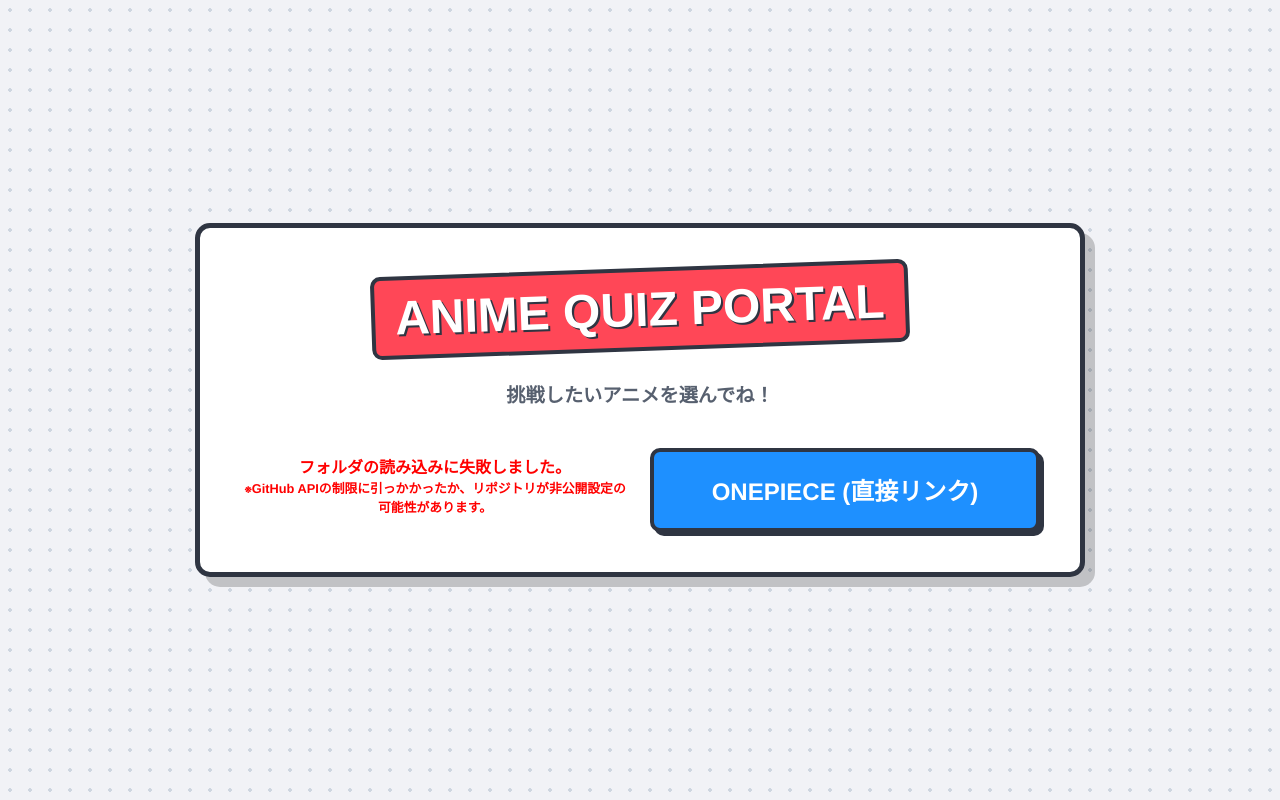
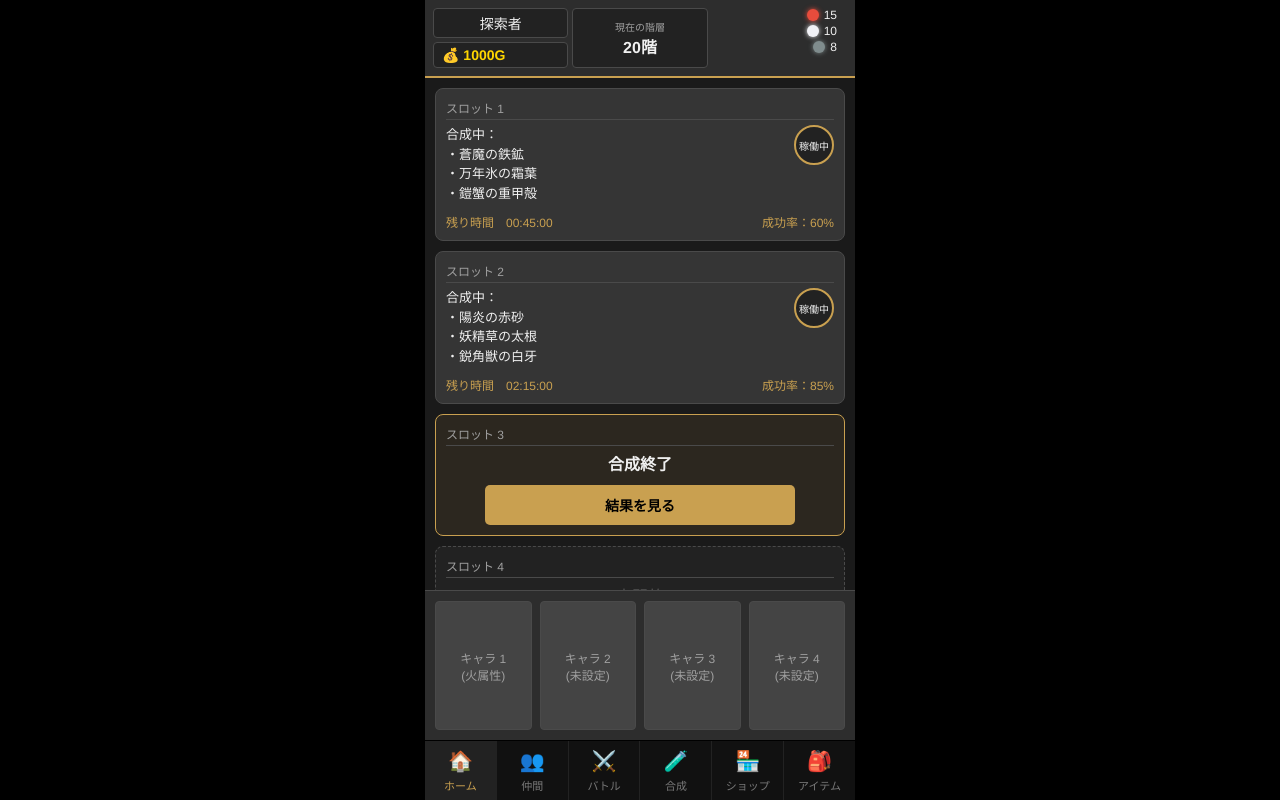
Before and after one commit to katumumumu-hub/yakyuu, a plain HTML site: page index.html in a window 1280 px wide. Drawn offline with Linux system fonts and the light colour scheme; no server answers.

Commit message:
Implement home screen layout and styles
Added a new home screen layout with dark fantasy theme and updated styles for various elements.

```diff
--- a/index.html
+++ b/index.html
@@ -2,184 +2,331 @@
 <html lang="ja">
 <head>
     <meta charset="UTF-8">
-<meta name="viewport" content="width=device-width, initial-scale=1.0">
-<title>ANIME QUIZ PORTAL</title>
+    <meta name="viewport" content="width=device-width, initial-scale=1.0, maximum-scale=1.0, user-scalable=no">
+    <title>ホーム画面 - 魔物の塔</title>
     <style>
+        /* 全体の基本設定（ダークファンタジー風） */
         :root {
-        --primary-color: #ff4757;
-        --secondary-color: #1e90ff;
-        --bg-color: #f1f2f6;
-        --text-color: #2f3542;
+            --bg-color: #1a1a1a;
+            --panel-bg: #2d2d2d;
+            --border-color: #4a4a4a;
+            --text-main: #f0f0f0;
+            --text-sub: #a0a0a0;
+            --accent-color: #c9a050; /* ゴールド系 */
+            --slot-bg: #353535;
+        }
+
+        * {
+            box-sizing: border-box;
+            margin: 0;
+            padding: 0;
+            font-family: 'Helvetica Neue', Arial, 'Hiragino Kaku Gothic ProN', 'Hiragino Sans', Meiryo, sans-serif;
         }
 
         body {
-        font-family: 'Helvetica Neue', Arial, 'Hiragino Kaku Gothic ProN', 'Hiragino Sans', Meiryo, sans-serif;
-        background-color: var(--bg-color);
-        /* アニメチックなドット背景 */
-        background-image: radial-gradient(#ced6e0 2px, transparent 2px);
-        background-size: 20px 20px;
-        margin: 0;
-        padding: 0;
+            background-color: #000;
+            color: var(--text-main);
             display: flex;
             justify-content: center;
-        align-items: center;
-        min-height: 100vh;
-        color: var(--text-color);
+            height: 100vh;
+            overflow: hidden;
         }
 
-    .container {
-        background-color: white;
-        border: 5px solid var(--text-color);
-        border-radius: 15px;
-        box-shadow: 10px 10px 0px rgba(0, 0, 0, 0.2);
-        padding: 40px;
-        text-align: center;
-        max-width: 800px;
-        width: 90%;
+        /* スマホ画面のコンテナ */
+        #game-container {
+            width: 100%;
+            max-width: 430px; /* スマホの最大幅程度 */
+            height: 100%;
+            background-color: var(--bg-color);
+            display: flex;
+            flex-direction: column;
+            position: relative;
+            box-shadow: 0 0 10px rgba(0,0,0,0.5);
         }
 
-    h1 {
-        font-size: 3em;
-        color: white;
-        background-color: var(--primary-color);
-        padding: 10px 20px;
-        border-radius: 10px;
-        border: 4px solid var(--text-color);
-        margin-top: 0;
-        margin-bottom: 10px;
-        text-shadow: 2px 2px 0px var(--text-color);
-        transform: rotate(-2deg);
-        display: inline-block;
+        /* --- ヘッダー領域 --- */
+        .header {
+            background-color: var(--panel-bg);
+            border-bottom: 2px solid var(--accent-color);
+            padding: 8px;
+            display: grid;
+            grid-template-columns: 1fr 1fr 1fr;
+            grid-template-rows: auto auto;
+            gap: 4px;
+            font-size: 14px;
         }
 
-    p.subtitle {
-        font-size: 1.2em;
-        font-weight: bold;
-        margin-bottom: 30px;
-        color: #57606f;
+        .header-box {
+            border: 1px solid var(--border-color);
+            background-color: #222;
+            padding: 4px 8px;
+            display: flex;
+            align-items: center;
+            justify-content: center;
+            text-align: center;
+            border-radius: 4px;
         }
 
-    /* ボタンを配置するグリッド */
-    .button-grid {
-        display: grid;
-        grid-template-columns: repeat(auto-fit, minmax(200px, 1fr));
-        gap: 20px;
-        margin-top: 20px;
+        .player-name { grid-column: 1; grid-row: 1; }
+        .current-floor { grid-column: 2; grid-row: 1 / span 2; flex-direction: column; }
+        .gold-info { grid-column: 1; grid-row: 2; justify-content: flex-start; gap: 5px; color: #ffd700; font-weight: bold;}
+        .orbs-info { grid-column: 3; grid-row: 1 / span 2; display: flex; flex-direction: column; gap: 2px; align-items: flex-end; padding-right: 10px;}
+
+        .orb-row { display: flex; align-items: center; gap: 5px; font-size: 12px; }
+        .orb { width: 12px; height: 12px; border-radius: 50%; display: inline-block; }
+        .orb.red { background-color: #e74c3c; box-shadow: 0 0 5px #e74c3c; }
+        .orb.white { background-color: #f1f2f6; box-shadow: 0 0 5px #f1f2f6; }
+        .orb.gray { background-color: #7f8c8d; box-shadow: 0 0 5px #7f8c8d; }
+
+        /* --- メイン領域（スクロール可能） --- */
+        .main-content {
+            flex: 1;
+            overflow-y: auto;
+            padding: 10px;
+            display: flex;
+            flex-direction: column;
+            gap: 10px;
         }
 
-    /* 自動生成されるボタンのスタイル */
-    .anime-btn {
-        display: block;
-        text-decoration: none;
-        background-color: var(--secondary-color);
-        color: white;
-        font-size: 1.5em;
-        font-weight: bold;
-        padding: 20px 10px;
-        border: 4px solid var(--text-color);
-        border-radius: 10px;
-        box-shadow: 4px 4px 0px var(--text-color);
-        transition: all 0.2s ease;
-        text-transform: uppercase;
+        /* スロット共通 */
+        .slot {
+            background-color: var(--slot-bg);
+            border: 1px solid var(--border-color);
+            border-radius: 8px;
+            padding: 10px;
+            position: relative;
         }
 
-    .anime-btn:hover {
-        background-color: #3742fa;
-        transform: translate(-2px, -2px);
-        box-shadow: 6px 6px 0px var(--text-color);
+        .slot-title {
+            font-size: 12px;
+            color: var(--text-sub);
+            margin-bottom: 5px;
+            border-bottom: 1px solid var(--border-color);
+            padding-bottom: 3px;
         }
 
-    .anime-btn:active {
-        transform: translate(2px, 2px);
-        box-shadow: 2px 2px 0px var(--text-color);
+        /* 合成中スロット */
+        .slot.active .slot-inner {
+            display: flex;
+            justify-content: space-between;
+        }
+        .materials {
+            font-size: 13px;
+            line-height: 1.5;
+        }
+        .status-circle {
+            width: 40px;
+            height: 40px;
+            border-radius: 50%;
+            background-color: #222;
+            border: 2px solid var(--accent-color);
+            display: flex;
+            align-items: center;
+            justify-content: center;
+            font-size: 10px;
+        }
+        .slot-footer {
+            display: flex;
+            justify-content: space-between;
+            margin-top: 10px;
+            font-size: 12px;
+            color: var(--accent-color);
         }
 
-    .loading-text {
-        font-size: 1.2em;
+        /* 合成終了スロット */
+        .slot.complete {
+            background-color: rgba(201, 160, 80, 0.1);
+            border-color: var(--accent-color);
+            text-align: center;
+        }
+        .btn-result {
+            background-color: var(--accent-color);
+            color: #000;
+            border: none;
+            padding: 10px 20px;
+            border-radius: 5px;
             font-weight: bold;
-        color: var(--secondary-color);
-        animation: pulse 1.5s infinite;
+            font-size: 14px;
+            margin-top: 10px;
+            width: 80%;
+            cursor: pointer;
         }
 
-    @keyframes pulse {
-        0% { opacity: 1; }
-        50% { opacity: 0.5; }
-        100% { opacity: 1; }
+        /* 未開放スロット */
+        .slot.locked {
+            background-color: #222;
+            color: #555;
+            display: flex;
+            flex-direction: column;
+            align-items: center;
+            justify-content: center;
+            height: 100px;
+            border-style: dashed;
+        }
+
+        /* --- キャラクター領域（画面下部固定） --- */
+        .characters-area {
+            display: flex;
+            gap: 8px;
+            padding: 10px;
+            background-color: var(--panel-bg);
+            border-top: 1px solid var(--border-color);
+        }
+
+        .char-box {
+            flex: 1;
+            aspect-ratio: 3 / 4;
+            background-color: #444;
+            border: 1px solid var(--border-color);
+            border-radius: 4px;
+            display: flex;
+            align-items: center;
+            justify-content: center;
+            font-size: 12px;
+            color: var(--text-sub);
+            text-align: center;
+        }
+
+        /* --- ボトムナビゲーション --- */
+        .bottom-nav {
+            display: flex;
+            background-color: #111;
+            border-top: 1px solid #000;
+            height: 60px;
+        }
+
+        .nav-btn {
+            flex: 1;
+            display: flex;
+            flex-direction: column;
+            align-items: center;
+            justify-content: center;
+            color: #777;
+            text-decoration: none;
+            font-size: 11px;
+            border-right: 1px solid #222;
+            cursor: pointer;
+        }
+
+        .nav-btn:last-child {
+            border-right: none;
+        }
+
+        .nav-btn.active {
+            color: var(--accent-color);
+            background-color: #222;
+        }
+
+        .nav-icon {
+            font-size: 20px;
+            margin-bottom: 4px;
         }
     </style>
 </head>
 <body>
 
-<div class="container">
-    <h1>ANIME QUIZ PORTAL</h1>
-    <p class="subtitle">挑戦したいアニメを選んでね！</p>
+<div id="game-container">
 
-    <div id="anime-list" class="button-grid">
-        <div class="loading-text">フォルダを検索中...</div>
+    <div class="header">
+        <div class="header-box player-name">探索者</div>
+        <div class="header-box current-floor">
+            <span style="font-size: 10px; color: var(--text-sub);">現在の階層</span>
+            <span style="font-weight: bold; font-size: 16px;">20階</span>
+        </div>
+        <div class="orbs-info">
+            <div class="orb-row"><span class="orb red"></span> 15</div>
+            <div class="orb-row"><span class="orb white"></span> 10</div>
+            <div class="orb-row"><span class="orb gray"></span> 8</div>
+        </div>
+        <div class="header-box gold-info">
+            💰 1000G
         </div>
     </div>
 
-<script>
-    // GitHubのリポジトリ情報（画像の情報をもとに設定）
-    const githubOwner = 'katumumumu-hub';
-    const githubRepo = 'yakyuu';
+    <div class="main-content">
 
-    // GitHub APIのエンドポイント（リポジトリの直下のコンテンツを取得）
-    const apiUrl = `https://api.github.com/repos/${githubOwner}/${githubRepo}/contents`;
+        <div class="slot active">
+            <div class="slot-title">スロット 1</div>
+            <div class="slot-inner">
+                <div class="materials">
+                    <div>合成中：</div>
+                    <div>・蒼魔の鉄鉱</div>
+                    <div>・万年氷の霜葉</div>
+                    <div>・鎧蟹の重甲殻</div>
+                </div>
+                <div class="status-circle">稼働中</div>
+            </div>
+            <div class="slot-footer">
+                <span>残り時間　00:45:00</span>
+                <span>成功率：60%</span>
+            </div>
+        </div>
 
-    async function loadAnimeFolders() {
-        const container = document.getElementById('anime-list');
+        <div class="slot active">
+            <div class="slot-title">スロット 2</div>
+            <div class="slot-inner">
+                <div class="materials">
+                    <div>合成中：</div>
+                    <div>・陽炎の赤砂</div>
+                    <div>・妖精草の太根</div>
+                    <div>・鋭角獣の白牙</div>
+                </div>
+                <div class="status-circle">稼働中</div>
+            </div>
+            <div class="slot-footer">
+                <span>残り時間　02:15:00</span>
+                <span>成功率：85%</span>
+            </div>
+        </div>
 
-        try {
-            // GitHub APIからデータを取得
-            const response = await fetch(apiUrl);
+        <div class="slot complete">
+            <div class="slot-title" style="text-align: left;">スロット 3</div>
+            <div style="font-weight: bold; margin-top: 5px;">合成終了</div>
+            <button class="btn-result">結果を見る</button>
+        </div>
 
-            if (!response.ok) {
-                throw new Error('APIの取得に失敗しました');
-            }
+        <div class="slot locked">
+            <div class="slot-title" style="width: 100%; text-align: left;">スロット 4</div>
+            <div style="flex: 1; display: flex; align-items: center;">未開放</div>
+        </div>
 
-            const data = await response.json();
+    </div>
 
-            // 取得したデータの中から、「フォルダ(dir)」であり、隠しフォルダ（.で始まる）ではないものを抽出
-            const folders = data.filter(item => item.type === 'dir' && !item.name.startsWith('.'));
+    <div class="characters-area">
+        <div class="char-box">キャラ 1<br>(火属性)</div>
+        <div class="char-box">キャラ 2<br>(未設定)</div>
+        <div class="char-box">キャラ 3<br>(未設定)</div>
+        <div class="char-box">キャラ 4<br>(未設定)</div>
+    </div>
 
-            // 読み込み中テキストをクリア
-            container.innerHTML = '';
+    <div class="bottom-nav">
+        <div class="nav-btn active">
+            <div class="nav-icon">🏠</div>
+            <div>ホーム</div>
+        </div>
+        <div class="nav-btn">
+            <div class="nav-icon">👥</div>
+            <div>仲間</div>
+        </div>
+        <div class="nav-btn">
+            <div class="nav-icon">⚔️</div>
+            <div>バトル</div>
+        </div>
+        <div class="nav-btn">
+            <div class="nav-icon">🧪</div>
+            <div>合成</div>
+        </div>
+        <div class="nav-btn">
+            <div class="nav-icon">🏪</div>
+            <div>ショップ</div>
+        </div>
+        <div class="nav-btn">
+            <div class="nav-icon">🎒</div>
+            <div>アイテム</div>
+        </div>
+    </div>
 
-            if (folders.length === 0) {
-                container.innerHTML = '<p>クイズのフォルダが見つかりません。</p>';
-                return;
-            }
-
-            // フォルダごとにボタンを生成
-            folders.forEach(folder => {
-                // フォルダ名を大文字にして表示用に（例: onepiece -> ONEPIECE）
-                const displayName = folder.name.toUpperCase();
-
-                const btn = document.createElement('a');
-                btn.className = 'anime-btn';
-                // 各フォルダの index.html へのリンクを設定
-                btn.href = `./${folder.name}/index.html`;
-                btn.innerText = displayName;
-
-                container.appendChild(btn);
-            });
-
-        } catch (error) {
-            console.error('エラー:', error);
-            container.innerHTML = `
-                <p style="color: red; font-weight: bold;">
-                    フォルダの読み込みに失敗しました。<br>
-                    <span style="font-size: 0.8em;">※GitHub APIの制限に引っかかったか、リポジトリが非公開設定の可能性があります。</span>
-                </p>
-                <a href="./onepiece/index.html" class="anime-btn" style="margin-top: 10px;">ONEPIECE (直接リンク)</a>
-            `;
-        }
-    }
-
-    // 画面読み込み時に実行
-    window.onload = loadAnimeFolders;
-</script>
+</div>
 
 </body>
 </html>
```
Lines whose indentation alone changed are shown as unchanged.
